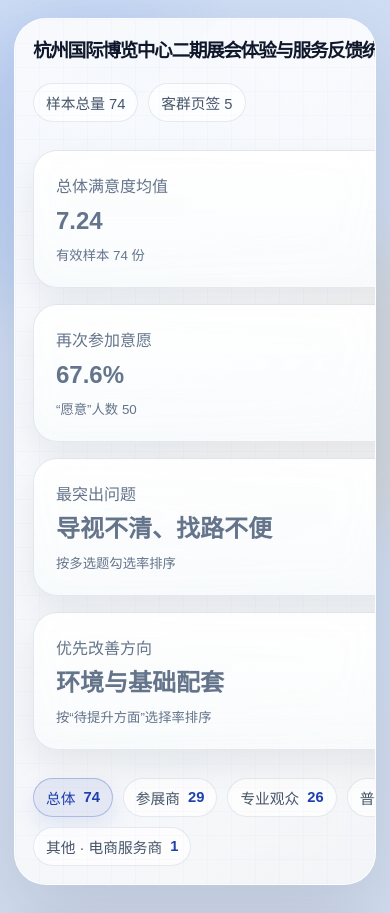
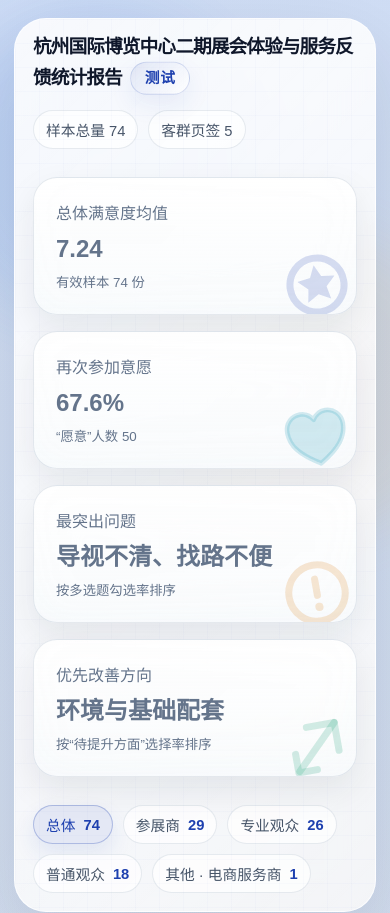
Before and after one commit to Mykeyb2004/hangbo_2nd_v02, a Next.js app: page / in a window 390 px wide. Shown: the top 913 px of the page. Built offline with nearby package versions, Linux system fonts and the light colour scheme.

Commit message:
移动端已适配

```diff
--- a/app/globals.css
+++ b/app/globals.css
@@ -884,11 +884,24 @@ select {
     padding: 18px;
   }
 
+  .hero-title {
+    display: block;
+  }
+
   .hero-title-line {
-    width: fit-content;
-    gap: 10px;
-    white-space: nowrap;
+    display: block;
+    width: 100%;
     font-size: clamp(1.05rem, 4.8vw, 1.7rem);
+    line-height: 1.06;
+    letter-spacing: -0.05em;
+    white-space: normal;
+    overflow-wrap: anywhere;
+  }
+
+  .hero-title-tag {
+    margin-left: 8px;
+    margin-top: 6px;
+    transform: translateY(-0.08em);
   }
 
   .highlight-grid,
```
Also changed, not shown: 1 other file (tests, documents, lock files or other folders).
